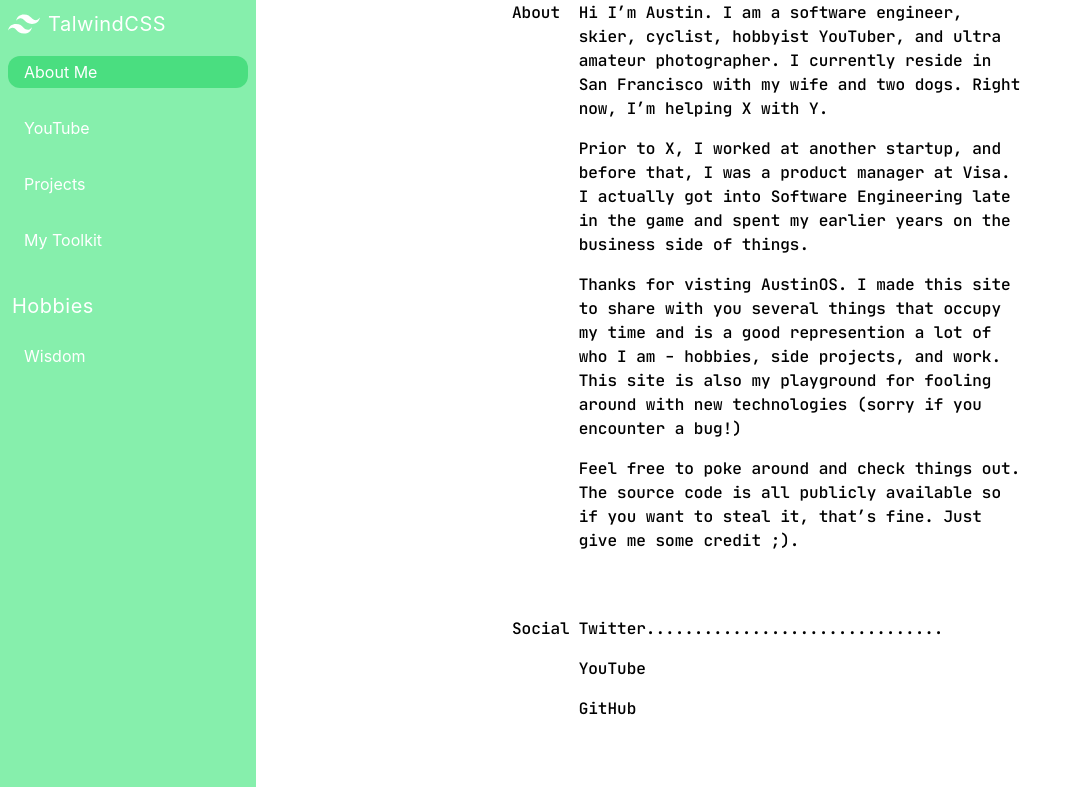
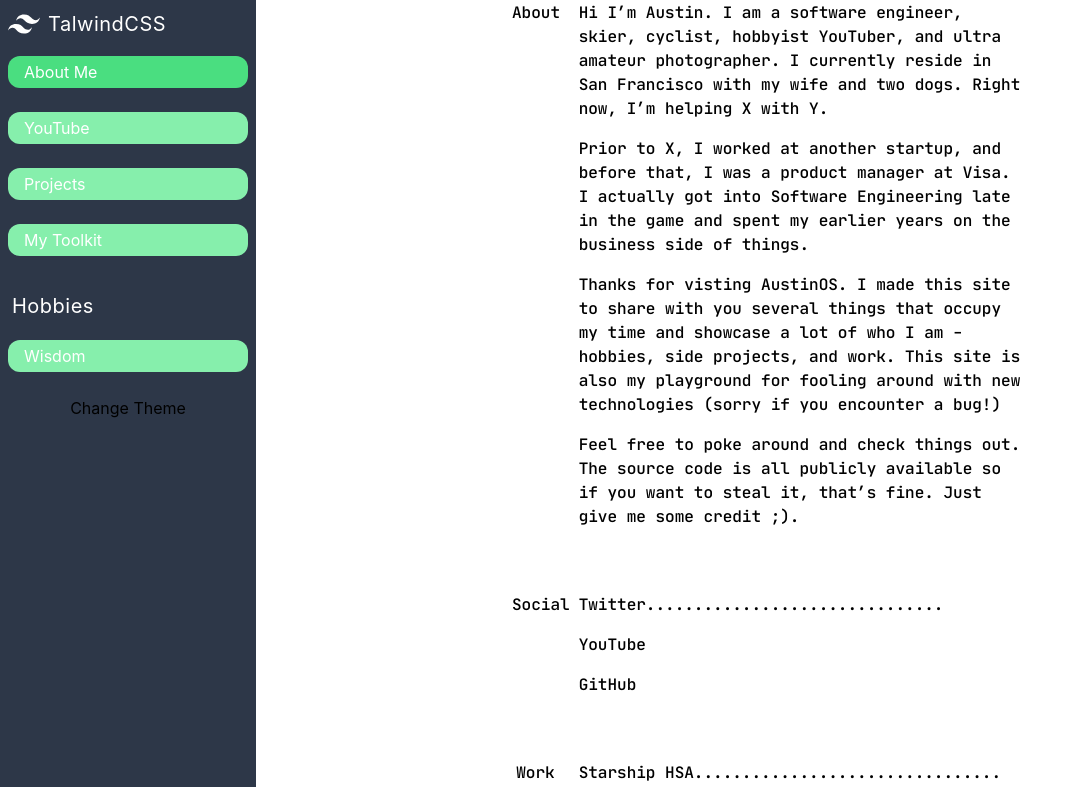
Before and after one commit to ausyau/austinOS, a Next.js app: page /about in a window 1280 px wide. Shown: the top 787 px of the page, without its empty margins (0-1075 px from the left). Built offline with nearby package versions, Linux system fonts and the light colour scheme.

Commit message:
Initial Set up of Light/Dark Mode

```diff
--- a/pages/_app.tsx
+++ b/pages/_app.tsx
@@ -2,14 +2,17 @@ import React, { useState } from "react";
 import "../styles/globals.css";
 import type { AppProps } from "next/app";
 import { NavigationProvider } from "../src/context/NavigationContext";
+import { ThemeProvider } from "../src/context/ThemeContext";
 
 function AustinOS({ Component, pageProps }: AppProps) {
   // Dark Theme https://javascript.plainenglish.io/light-and-dark-mode-in-react-web-application-with-tailwind-css-89674496b942
 
   return (
-    <NavigationProvider>
-      <Component {...pageProps} />
-    </NavigationProvider>
+    <ThemeProvider>
+      <NavigationProvider>
+        <Component {...pageProps} />
+      </NavigationProvider>
+    </ThemeProvider>
   );
 }
 
--- a/pages/about.tsx
+++ b/pages/about.tsx
@@ -19,10 +19,9 @@ const Description = (): JSX.Element => {
         </p>
         <p className="pb-4">
           Thanks for visting AustinOS. I made this site to share with you
-          several things that occupy my time and is a good represention a lot of
-          who I am - hobbies, side projects, and work. This site is also my
-          playground for fooling around with new technologies (sorry if you
-          encounter a bug!)
+          several things that occupy my time and showcase a lot of who I am -
+          hobbies, side projects, and work. This site is also my playground for
+          fooling around with new technologies (sorry if you encounter a bug!)
         </p>
         <p className="pb-4">
           Feel free to poke around and check things out. The source code is all
--- a/src/components/Navigation/NavBar/NavBar.tsx
+++ b/src/components/Navigation/NavBar/NavBar.tsx
@@ -1,4 +1,6 @@
 import Link from "next/link";
+import { useContext } from "react";
+import { ThemeContext } from "../../../context/ThemeContext";
 import { NavItem } from "../NavItem";
 
 const pages = [
@@ -17,11 +19,26 @@ const pages = [
   },
   { label: "Wisdom", link: "/wisdom" },
 ];
+
+const ToggleTheme = () => {
+  const { theme, setTheme } = useContext(ThemeContext);
+
+  function isDark() {
+    return theme === "dark";
+  }
+
+  function toggleTheme() {
+    setTheme(theme === "dark" ? "light" : "dark");
+  }
+
+  return <button onClick={() => toggleTheme()}> Change Theme </button>;
+};
+
 // Eventually Take in props
 export const NavBar = () => {
   return (
     <>
-      <nav className="flex flex-col flex-1 min-h-screen bg-green-300 max-w-nav md">
+      <nav className="flex flex-col flex-1 min-h-screen bg-primary max-w-nav md">
         <Link href="/">
           <a className="inline-flex items-center p-2 mr-4 ">
             <svg
@@ -46,6 +63,7 @@ export const NavBar = () => {
             );
           })}
         </ul>
+        <ToggleTheme />
       </nav>
     </>
   );
--- /dev/null
+++ b/src/context/ThemeContext.tsx
@@ -0,0 +1,69 @@
+import React, {
+  createContext,
+  Dispatch,
+  SetStateAction,
+  useState,
+} from "react";
+
+type Theme = "dark" | "light";
+
+const getInitialTheme = (): Theme => {
+  if (typeof window !== "undefined" && window.localStorage) {
+    const storedPrefs = window.localStorage.getItem("color-theme");
+    if (typeof storedPrefs === "string") {
+      return storedPrefs as Theme;
+    }
+
+    const userMedia = window.matchMedia("(prefers-color-scheme: dark)");
+    if (userMedia.matches) {
+      return "dark";
+    }
+  }
+  return "dark";
+};
+
+type ThemeContextType = {
+  theme: Theme;
+  setTheme: Dispatch<SetStateAction<Theme>>;
+};
+
+export const ThemeContext = createContext<ThemeContextType>({
+  theme: "dark",
+  setTheme: () => {},
+});
+
+type ThemeProviderProps = {
+  // initialTheme: Theme;
+  children: JSX.Element;
+};
+
+export const ThemeProvider = ({
+  // initialTheme,
+  children,
+}: ThemeProviderProps) => {
+  const [theme, setTheme] = useState<Theme>(getInitialTheme);
+
+  const rawSetTheme = (theme: Theme) => {
+    const root = window.document.documentElement;
+    const isDark = theme === "dark";
+
+    root.classList.remove(isDark ? "light" : "dark");
+    root.classList.add(theme);
+
+    localStorage.setItem("color-theme", theme);
+  };
+
+  // if (initialTheme) {
+  //   rawSetTheme(initialTheme);
+  // }
+
+  React.useEffect(() => {
+    rawSetTheme(theme);
+  }, [theme]);
+
+  return (
+    <ThemeContext.Provider value={{ theme, setTheme }}>
+      {children}
+    </ThemeContext.Provider>
+  );
+};
--- a/styles/globals.css
+++ b/styles/globals.css
@@ -5,6 +5,12 @@
 @font-face {
   font-family: "JetBrains";
   src: url("../public/fonts/JetBrainsMono.ttf");
+}
+
+@layer base {
+  h1 {
+    @apply text-primary
+  }
 }
 
 @layer components {
@@ -39,3 +45,19 @@ a {
 * {
   box-sizing: border-box;
 }
+
+.dark {
+  --color-bg-primary: #2d3748;
+  --color-bg-secondary: #283141;
+  --color-text-primary: #f7fafc;
+  --color-text-secondary: #e2e8f0;
+  --color-text-accent: #81e6d9;
+}
+
+.light {
+  --color-bg-primary: #ffffff;
+  --color-bg-secondary: #edf2f7;
+  --color-text-primary: #2d3748;
+  --color-text-secondary: #4a5568;
+  --color-text-accent: #2b6cb0;
+}
--- a/tailwind.config.js
+++ b/tailwind.config.js
@@ -12,6 +12,15 @@ module.exports = {
       maxWidth: {
         nav: "16em",
       },
+      backgroundColor: {
+        primary: "var(--color-bg-primary)",
+        secondary: "var(--color-bg-secondary)",
+      },
+      textColor: {
+        accent: "var(--color-text-accent)",
+        primary: "var(--color-text-primary)",
+        secondary: "var(--color-text-secondary)",
+      },
     },
   },
   darkMode: "class",
```
